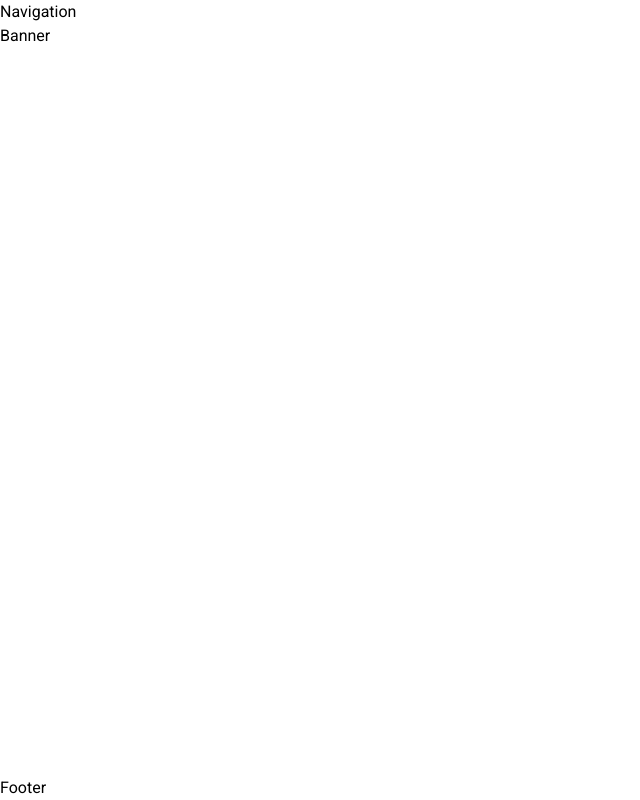
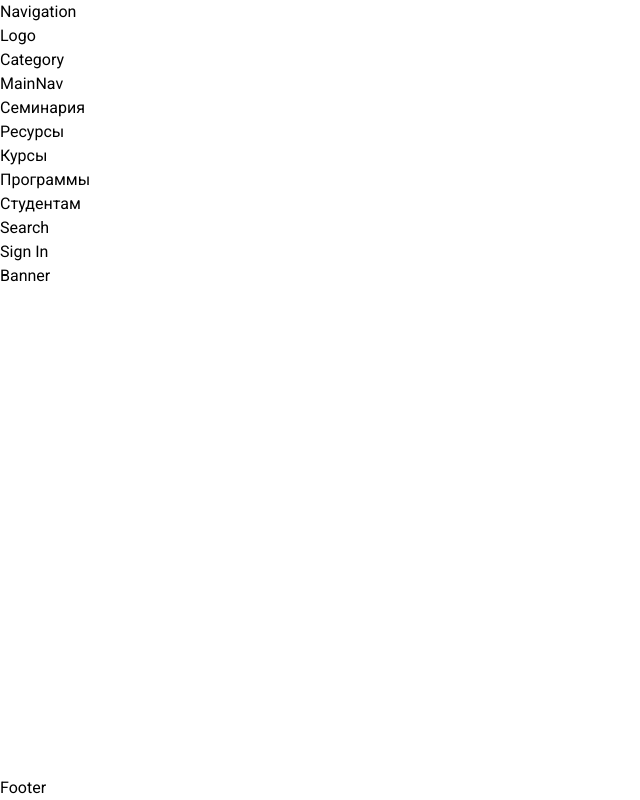
Before and after one commit to ValentinK2410/seminary, a React (Create React App) app: page / in a window 1280 px wide. Shown: the whole page, without its empty margins (0-640 px from the left). Built offline with nearby package versions, Linux system fonts and the light colour scheme.

Commit message:
added menu items to MainNav

```diff
--- a/src/navigation/Navigation.jsx
+++ b/src/navigation/Navigation.jsx
@@ -1,8 +1,19 @@
+import { i } from 'framer-motion/client';
+import { Category } from './components/Category';
+import { Logo } from './components/Logo'
+import { MainNav } from './components/MainNav';
+import { Search } from './components/Search';
+import { SignIn } from './components/SignIn';
 const Navigation = () => {
 
   return (
    <section>
     <div>Navigation</div>
+    <Logo />
+    <Category />
+    <MainNav />
+    <Search />
+    <SignIn />
    </section>
   );
 };
--- a/src/navigation/components/MainNav.jsx
+++ b/src/navigation/components/MainNav.jsx
@@ -1,7 +1,14 @@
 import React from 'react'
+import { NavLink } from './NavLink'
 
 export const MainNav = () => {
   return (
-    <div>MainNav</div>
+    <div>MainNav
+        <NavLink name="Семинария"/>
+        <NavLink name="Ресурсы"/>
+        <NavLink name="Курсы"/>
+        <NavLink name="Программы"/>
+        <NavLink name="Студентам"/>
+    </div>
   )
 }
--- a/src/navigation/components/NavLink.jsx
+++ b/src/navigation/components/NavLink.jsx
@@ -1,9 +1,9 @@
 import React from 'react'
 
-export const NavLink = () => {
+export const NavLink = ({name}) => {
   return (
     <li>
-        <a href="http://#">NavLink</a>
+        <a href="http://#">{name}</a>
     </li>
   )
 }
```
